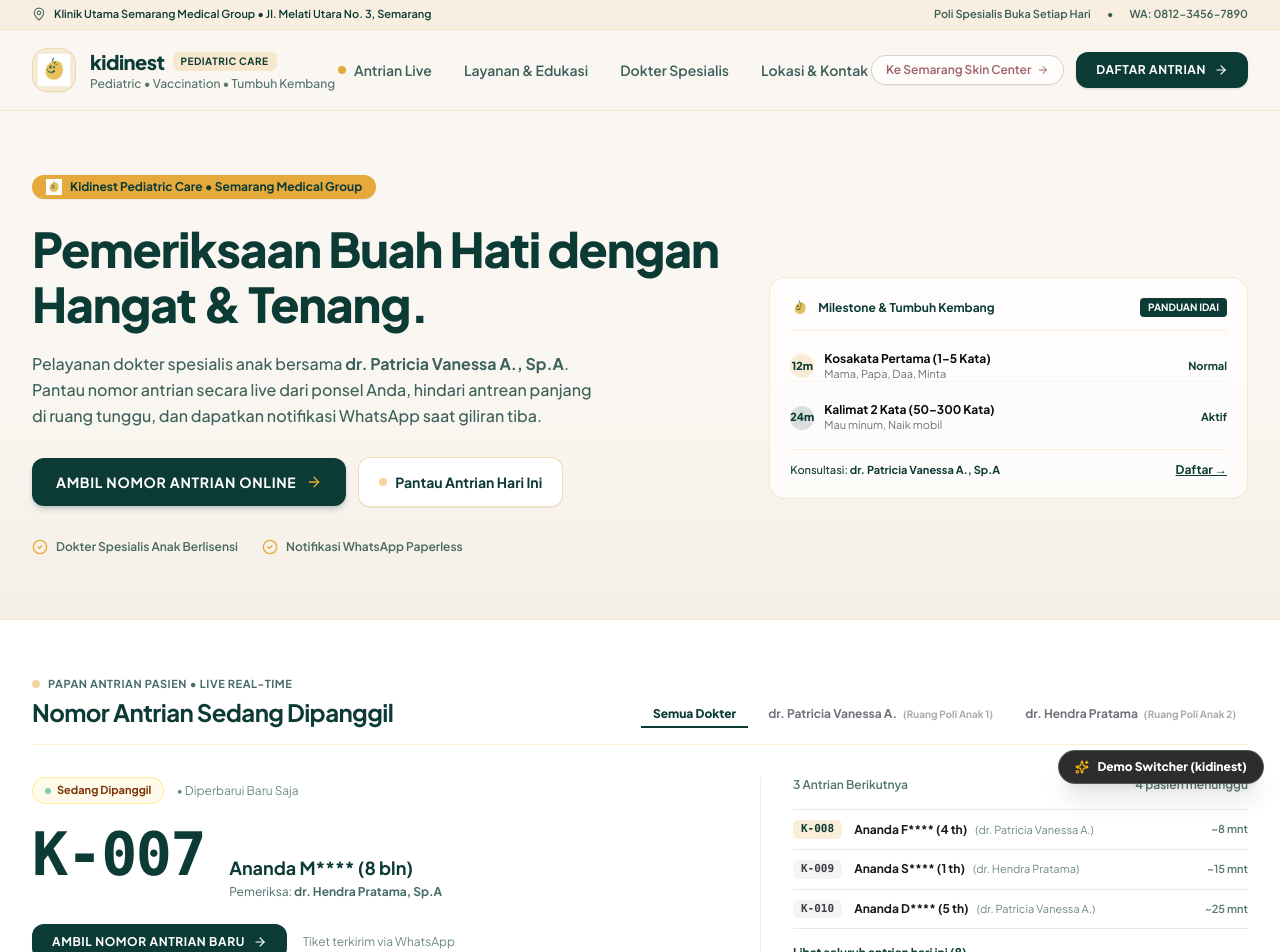
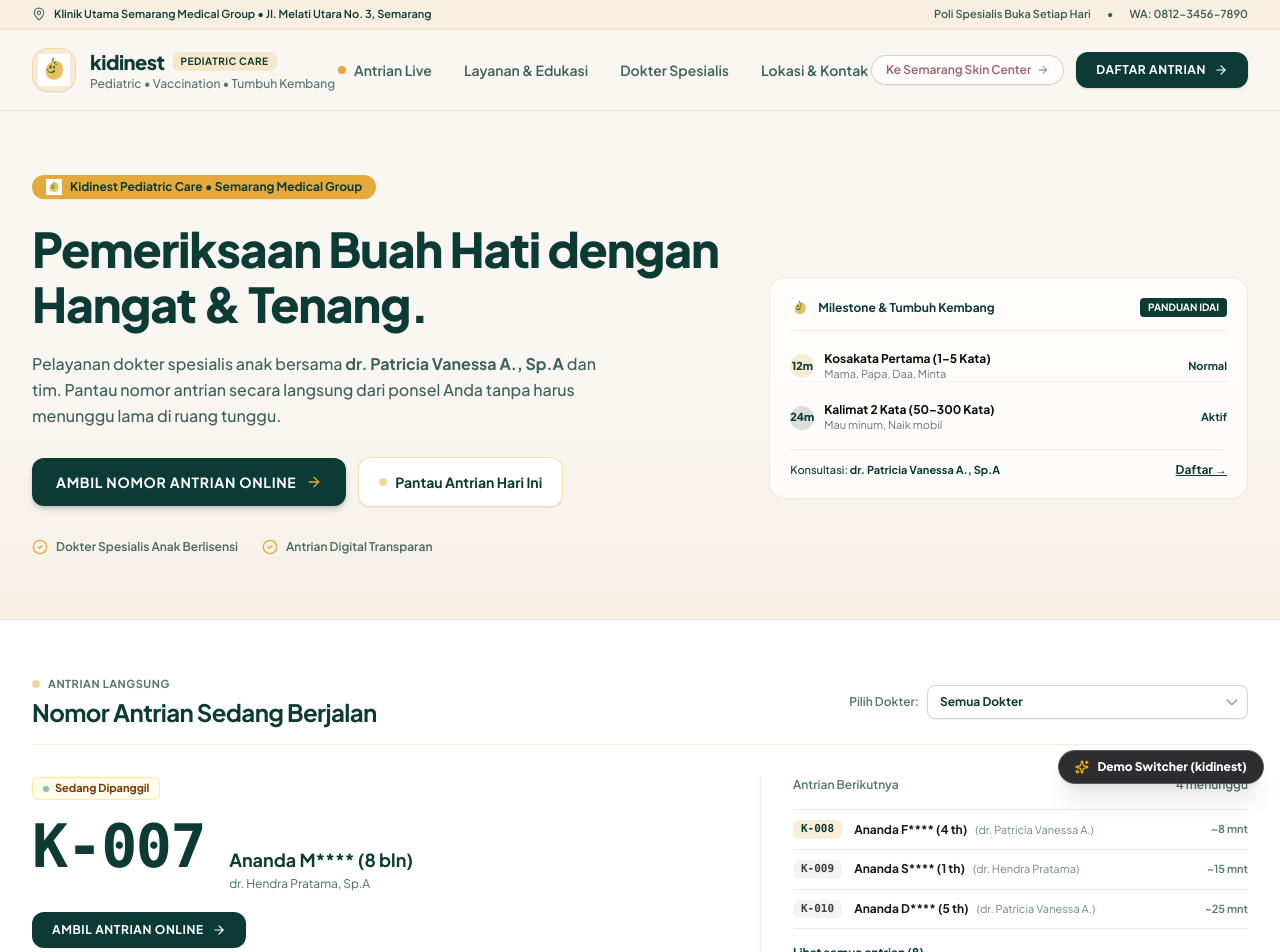
Before and after one commit to Chqrety/clinic, a Vue app in the folder frontend/: page / in a window 1280 px wide. Shown: the top 952 px of the page. Built offline with nearby package versions, Linux system fonts and the light colour scheme; a web font is replaced by a local one.

Commit message:
feat(landing): streamline queue display, remove fluff microcopy, and use doctor dropdown

```diff
--- a/frontend/src/components/LiveQueueFilter.vue
+++ b/frontend/src/components/LiveQueueFilter.vue
@@ -1,13 +1,9 @@
 <script setup lang="ts">
 import { ref, computed, onMounted } from 'vue'
 import {
-  Clock,
   Search,
   X,
-  Stethoscope,
-  Sparkles,
-  ArrowRight,
-  Filter
+  ArrowRight
 } from 'lucide-vue-next'
 
 export interface DoctorInfo {
@@ -247,8 +243,8 @@ const modalFilteredQueues = computed(() => {
 <template>
   <div class="w-full select-none">
 
-    <!-- 1. Minimalist Underline Tabs (Pilihan Dokter Tanpa Kotak-Kotak AI) -->
-    <div class="pb-4 border-b flex flex-col md:flex-row md:items-end justify-between gap-4"
+    <!-- 1. Header & Minimalist Doctor Dropdown (Skalabel untuk Banyak Dokter) -->
+    <div class="pb-4 border-b flex flex-col sm:flex-row sm:items-center justify-between gap-4"
       :class="brand === 'kidinest' ? 'border-[#E5A93C]/20' : 'border-[#9E606D]/15'"
     >
       <div>
@@ -257,63 +253,62 @@ const modalFilteredQueues = computed(() => {
             class="w-2 h-2 rounded-full animate-pulse"
             :class="brand === 'kidinest' ? 'bg-[#E5A93C]' : 'bg-[#9E606D]'"
           ></span>
-          <span class="text-[11px] font-bold uppercase tracking-wider opacity-75">
-            Papan Antrian Pasien • Live Real-Time
+          <span class="text-[11px] font-bold uppercase tracking-wider opacity-70">
+            Antrian Langsung
           </span>
         </div>
         <h3 class="text-xl sm:text-2xl font-bold tracking-tight">
-          Nomor Antrian Sedang Dipanggil
+          Nomor Antrian Sedang Berjalan
         </h3>
       </div>
 
-      <!-- Clean Segmented Underline Tabs (Bebas Kotak Card) -->
-      <div class="flex items-center gap-1 sm:gap-2 overflow-x-auto no-scrollbar">
-        <button
-          @click="selectedDoctorId = 'ALL'"
-          class="px-3 py-1.5 text-xs font-bold transition-all relative whitespace-nowrap"
+      <!-- Dropdown Filter Dokter (Clean, Minimalist, Menampung Banyak Dokter) -->
+      <div class="flex items-center gap-2 self-start sm:self-auto">
+        <label for="doctor-select" class="text-xs font-semibold opacity-70 whitespace-nowrap">
+          Pilih Dokter:
+        </label>
+        <div class="relative">
+          <select
+            id="doctor-select"
+            v-model="selectedDoctorId"
+            class="appearance-none text-xs font-bold pl-3 pr-8 py-2 rounded-lg border bg-white cursor-pointer focus:outline-hidden transition-all shadow-2xs"
             :class="
-            selectedDoctorId === 'ALL'
-              ? brand === 'kidinest'
-                ? 'text-[#0C3B36] font-extrabold after:absolute after:bottom-0 after:left-0 after:right-0 after:h-0.5 after:bg-[#0C3B36]'
-                : 'text-[#2D1E24] font-extrabold after:absolute after:bottom-0 after:left-0 after:right-0 after:h-0.5 after:bg-[#9E606D]'
-              : 'text-zinc-500 hover:text-zinc-800'
+              brand === 'kidinest'
+                ? 'border-[#0C3B36]/20 text-[#0C3B36] focus:border-[#0C3B36] focus:ring-1 focus:ring-[#0C3B36]'
+                : 'border-[#9E606D]/25 text-[#2D1E24] focus:border-[#9E606D] focus:ring-1 focus:ring-[#9E606D]'
             "
           >
-          Semua Dokter
-        </button>
-
-        <button
+            <option value="ALL">Semua Dokter</option>
+            <option
               v-for="doc in doctors"
               :key="doc.id"
-          @click="selectedDoctorId = doc.id"
-          class="px-3 py-1.5 text-xs font-bold transition-all relative flex items-center gap-1.5 whitespace-nowrap"
-          :class="
-            selectedDoctorId === doc.id
-              ? brand === 'kidinest'
-                ? 'text-[#0C3B36] font-extrabold after:absolute after:bottom-0 after:left-0 after:right-0 after:h-0.5 after:bg-[#0C3B36]'
-                : 'text-[#2D1E24] font-extrabold after:absolute after:bottom-0 after:left-0 after:right-0 after:h-0.5 after:bg-[#9E606D]'
-              : 'text-zinc-500 hover:text-zinc-800'
-          "
+              :value="doc.id"
             >
-          <span>{{ doc.name.split(',')[0] }}</span>
-          <span class="text-[10px] opacity-60">({{ doc.room }})</span>
-        </button>
+              {{ doc.name }} ({{ doc.room }})
+            </option>
+          </select>
+          <div class="pointer-events-none absolute inset-y-0 right-0 flex items-center px-2 opacity-50">
+            <svg class="w-4 h-4" fill="none" stroke="currentColor" viewBox="0 0 24 24">
+              <path stroke-linecap="round" stroke-linejoin="round" stroke-width="2" d="M19 9l-7 7-7-7"></path>
+            </svg>
+          </div>
+        </div>
       </div>
     </div>
 
-    <!-- 2. Integrated Hairline Board (Nomor Antrian Aktif + 3 Antrian Berikutnya) -->
+    <!-- 2. Integrated Hairline Board (Prioritas Utama: Nomor Aktif + 3 Antrian Berikutnya) -->
     <div
       class="py-6 sm:py-8 border-b grid grid-cols-1 lg:grid-cols-12 gap-8 items-start"
       :class="brand === 'kidinest' ? 'border-[#E5A93C]/20' : 'border-[#9E606D]/15'"
     >
 
       <!-- Kiri: Nomor Antrian yang Sedang Berjalan (Col 7) -->
-      <div class="lg:col-span-7 space-y-4">
+      <div class="lg:col-span-7 space-y-3">
 
-        <!-- Status Label Strip -->
-        <div class="flex items-center gap-3">
+        <!-- Status Label Strip Ringkas -->
+        <div class="flex items-center gap-2">
           <span
-            class="inline-flex items-center gap-1.5 px-3 py-1 rounded-full text-[11px] font-bold"
+            class="inline-flex items-center gap-1.5 px-2.5 py-0.5 rounded-md text-[11px] font-bold"
             :class="
               currentActiveQueue?.status === 'IN_EXAM'
                 ? 'bg-emerald-50 text-emerald-800 border border-emerald-200/80'
@@ -323,12 +318,9 @@ const modalFilteredQueues = computed(() => {
             <span class="w-1.5 h-1.5 rounded-full bg-emerald-600 animate-pulse"></span>
             {{
               currentActiveQueue?.status === 'IN_EXAM'
-                ? 'Sedang Dalam Pemeriksaan'
+                ? 'Sedang Diperiksa'
                 : 'Sedang Dipanggil'
             }}
-          </span>
-          <span class="text-xs opacity-60">
-            • Diperbarui Baru Saja
           </span>
         </div>
 
@@ -338,46 +330,43 @@ const modalFilteredQueues = computed(() => {
             class="font-mono text-5xl sm:text-6xl font-black tracking-tight"
             :class="brand === 'kidinest' ? 'text-[#0C3B36]' : 'text-[#2D1E24]'"
           >
-            {{ currentActiveQueue?.queue_number || 'K-001' }}
+            {{ currentActiveQueue?.queue_number || '—' }}
           </div>
           <div>
             <div class="text-base sm:text-lg font-bold">
-              {{ currentActiveQueue?.patient_masked || 'Pasien Mandiri' }}
+              {{ currentActiveQueue?.patient_masked || 'Tidak ada antrian' }}
             </div>
             <div class="text-xs opacity-75 mt-0.5">
-              Pemeriksa: <strong>{{ currentActiveQueue?.doctor_name }}</strong>
+              {{ currentActiveQueue?.doctor_name }}
             </div>
           </div>
         </div>
 
-        <!-- Action Button Inline -->
-        <div class="pt-2 flex items-center gap-4">
+        <!-- Action Button Ringkas -->
+        <div class="pt-2">
           <button
             @click="emit('register')"
             class="inline-flex items-center gap-2 text-xs font-bold uppercase tracking-wider text-white px-5 py-2.5 rounded-xl transition-all shadow-xs active:scale-95"
             :class="brand === 'kidinest' ? 'bg-[#0C3B36] hover:bg-[#134E48]' : 'bg-[#9E606D] hover:bg-[#8B505D]'"
           >
-            <span>Ambil Nomor Antrian Baru</span>
+            <span>Ambil Antrian Online</span>
             <ArrowRight class="w-3.5 h-3.5" />
           </button>
-          <span class="text-xs opacity-60 hidden sm:inline">
-            Tiket terkirim via WhatsApp
-          </span>
         </div>
 
       </div>
 
-      <!-- Kanan: 3 Antrian Berikutnya (Hairline Rows - Bukan Card Kotak!) (Col 5) -->
+      <!-- Kanan: 3 Antrian Berikutnya (Hairline Rows) (Col 5) -->
       <div
         class="lg:col-span-5 lg:pl-8 lg:border-l space-y-3"
         :class="brand === 'kidinest' ? 'lg:border-[#E5A93C]/20' : 'lg:border-[#9E606D]/15'"
       >
         <div class="flex items-center justify-between text-xs font-semibold opacity-70 pb-1">
-          <span>3 Antrian Berikutnya</span>
-          <span>{{ totalWaiting }} pasien menunggu</span>
+          <span>Antrian Berikutnya</span>
+          <span>{{ totalWaiting }} menunggu</span>
         </div>
 
-        <!-- Hairline Rows (Bukan Kotak Card Bertumpuk!) -->
+        <!-- Hairline Rows -->
         <div class="divide-y border-t border-b"
           :class="brand === 'kidinest' ? 'divide-[#0C3B36]/10 border-[#0C3B36]/10' : 'divide-[#9E606D]/10 border-[#9E606D]/10'"
         >
@@ -424,7 +413,7 @@ const modalFilteredQueues = computed(() => {
             @click="isAllQueuesModalOpen = true"
             class="text-xs font-bold underline underline-offset-4 hover:opacity-80 transition-opacity"
           >
-            Lihat seluruh antrian hari ini ({{ filteredByDoctor.length }}) →
+            Lihat semua antrian ({{ filteredByDoctor.length }}) →
           </button>
         </div>
 
@@ -432,19 +421,7 @@ const modalFilteredQueues = computed(() => {
 
     </div>
 
-    <!-- 3. Minimalist Info Note (Inline Text, Tanpa Card Tebal) -->
-    <div class="py-3 flex items-center justify-between text-xs opacity-75">
-      <div class="flex items-center gap-2">
-        <Sparkles class="w-3.5 h-3.5 text-amber-500 shrink-0" />
-        <span>Panggilan otomatis dikirim via WhatsApp saat antrian Anda mendekati 2 giliran lagi.</span>
-      </div>
-      <button
-        @click="emit('register')"
-        class="font-bold underline hover:opacity-100 shrink-0 hidden sm:inline"
-      >
-        Daftar Mandiri Online →
-      </button>
-    </div>
+
 
     <!-- Modal Drawer: Seluruh Antrian Hari Ini (Hairline Minimalist) -->
     <div
--- a/frontend/src/views/LandingKidinest.vue
+++ b/frontend/src/views/LandingKidinest.vue
@@ -80,7 +80,7 @@ const servicesList = [
 const faqs = [
   {
     q: 'Bagaimana cara mengambil nomor antrian online Kidinest?',
-    a: 'Cukup klik tombol "Ambil Antrian Online", pilih tanggal dan dokter spesialis anak, lalu tiket digital langsung tersimpan di ponsel dan terhubung ke WhatsApp Anda.'
+    a: 'Cukup klik tombol "Ambil Antrian Online", pilih dokter dan jam kunjungan, lalu tiket antrian digital langsung tersimpan di ponsel Anda.'
   },
   {
     q: 'Apakah Kidinest melayani imunisasi lengkap bayi baru lahir?',
@@ -123,7 +123,7 @@ const faqs = [
               Pemeriksaan Buah Hati dengan Hangat & Tenang.
             </h1>
             <p class="text-sm sm:text-base text-[#0C3B36]/80 leading-relaxed max-w-xl font-medium">
-              Pelayanan dokter spesialis anak bersama <strong>dr. Patricia Vanessa A., Sp.A</strong>. Pantau nomor antrian secara live dari ponsel Anda, hindari antrean panjang di ruang tunggu, dan dapatkan notifikasi WhatsApp saat giliran tiba.
+              Pelayanan dokter spesialis anak bersama <strong>dr. Patricia Vanessa A., Sp.A</strong> dan tim. Pantau nomor antrian secara langsung dari ponsel Anda tanpa harus menunggu lama di ruang tunggu.
             </p>
 
             <!-- Dual Action Buttons -->
@@ -153,7 +153,7 @@ const faqs = [
               </div>
               <div class="flex items-center gap-2">
                 <CheckCircle2 class="w-4 h-4 text-[#E5A93C]" />
-                <span>Notifikasi WhatsApp Paperless</span>
+                <span>Antrian Digital Transparan</span>
               </div>
             </div>
           </div>
```
Lines whose indentation alone changed are shown as unchanged.
